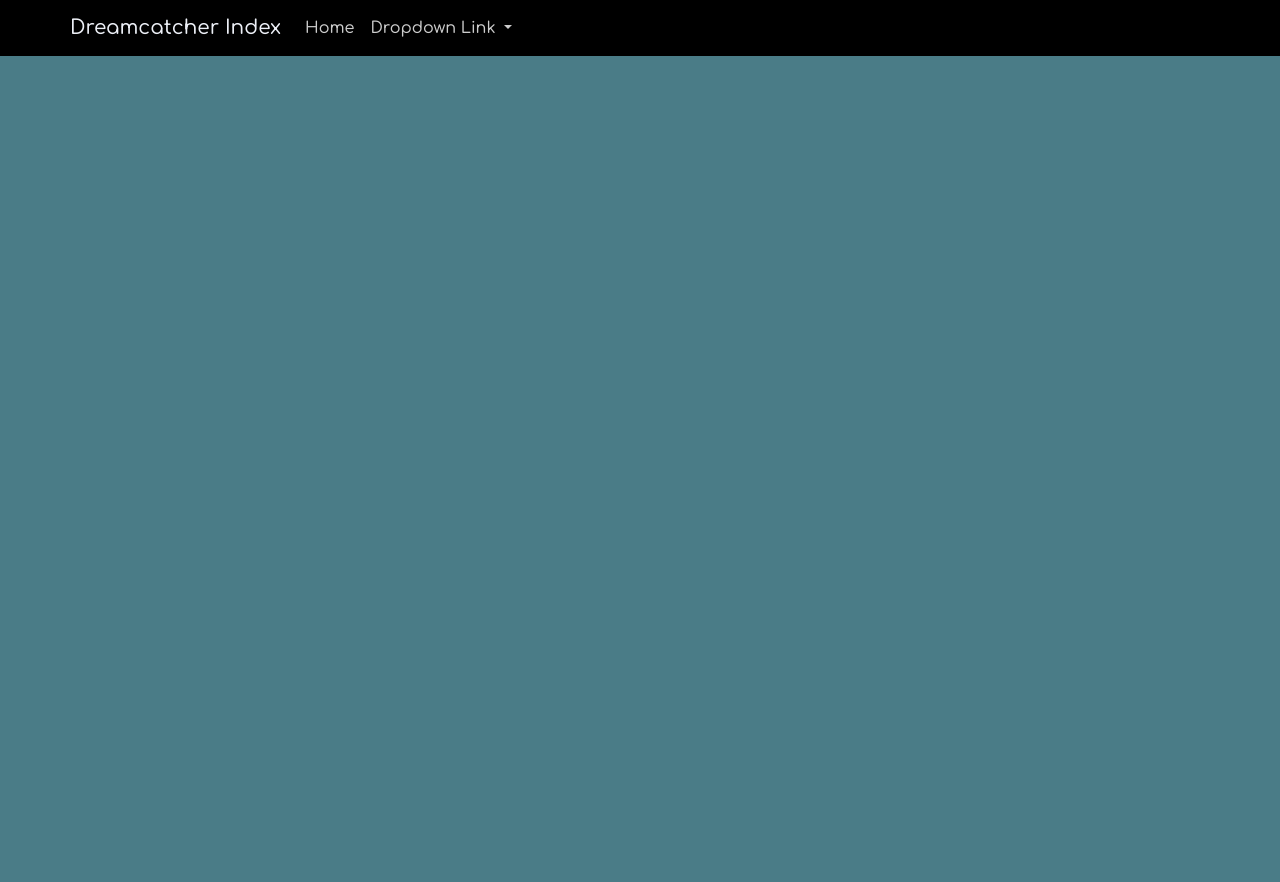
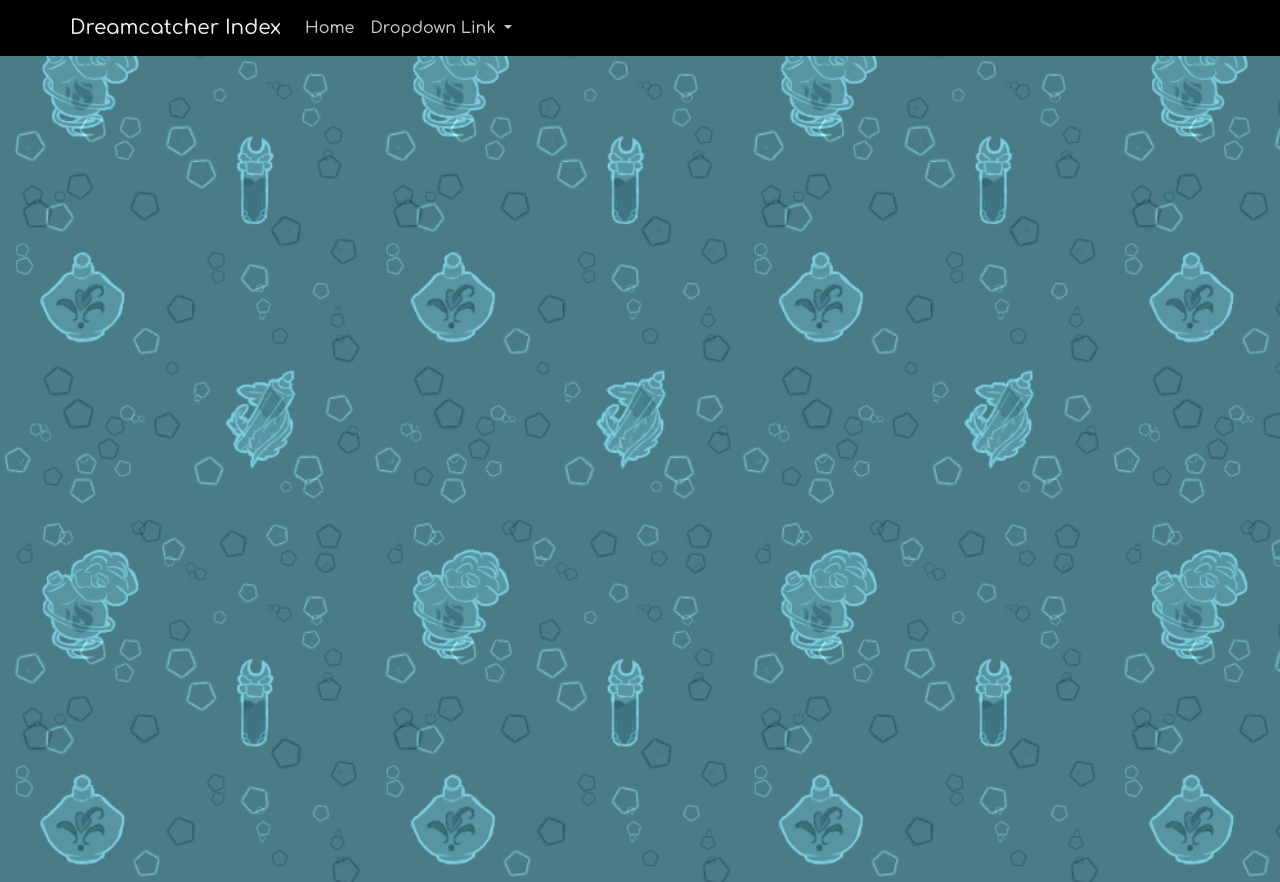
Before and after one commit to thumun/Masterlist, a plain HTML site: page index.html in a window 1280 px wide. Shown: the top 882 px of the page. Drawn offline with nearby package versions, Linux system fonts and the light colour scheme; no server answers.

Commit message:
bg test 2.0

```diff
--- a/styles/charadex.css
+++ b/styles/charadex.css
@@ -59,7 +59,7 @@ body {
 
   /* Global Background */
   background-color: var(--ml-body-bg);
-  background-image: url("Wallpaper.png");
+  background-image: url('/Wallpaper.png');
   background-position: center;
   background-size: cover;
 
```
